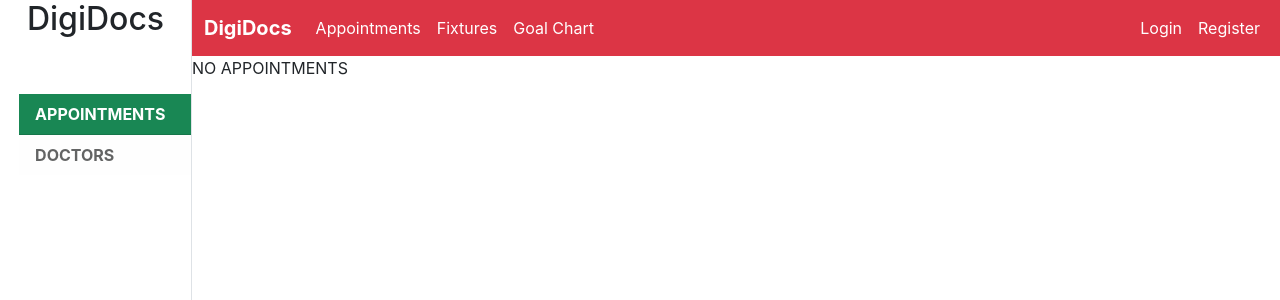
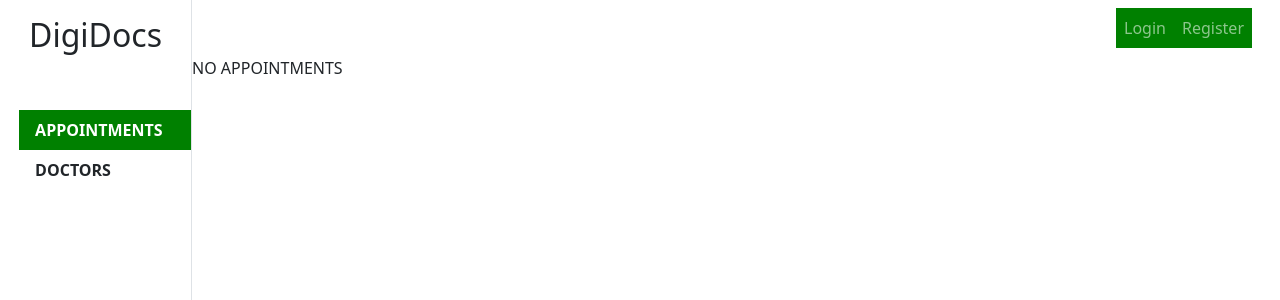
Before and after one commit to Moreneecoder/digidocs-client, a React (Create React App) app: page / in a window 1280 px wide. Shown: the top 300 px of the page. Built offline with nearby package versions, Linux system fonts and the light colour scheme.

Commit message:
Design Navbar to fit given design

```diff
--- a/src/components/SideNav.js
+++ b/src/components/SideNav.js
@@ -1,14 +1,25 @@
+import { useSelector } from 'react-redux';
+import { Link } from 'react-router-dom';
+import userAuth from '../helpers/userAuth';
 import '../styles/SideNav.css';
 
-const SideNav = () => (
-//   Sidebar
-  <div style={{ height: window.screen.availHeight }} className="SideNav border-end bg-white" id="sidebar-wrapper">
-    <h2 className="sidebar-heading pb-5 text-center">DigiDocs</h2>
-    <div style={{ width: '90%' }} className="list-group list-group-flush fw-bolder text-dark float-end">
-      <a className="list-group-item list-group-item-action list-group-item-light pl-1 py-2 text-white bg-success" href="#!">APPOINTMENTS</a>
-      <a className="list-group-item list-group-item-action list-group-item-light pl-1 py-2" href="#!">DOCTORS</a>
+const SideNav = () => {
+  const loggedIn = useSelector((state) => state.user);
+  let appointmentlink = '/login';
+
+  if (loggedIn || userAuth()) {
+    appointmentlink = '/';
+  }
+
+  return (
+    <div style={{ height: window.screen.height }} className="SideNav border-end bg-white" id="sidebar-wrapper">
+      <Link className="text-dark text-decoration-none text-center" to={appointmentlink}><h2 className="pt-3 pb-5">DigiDocs</h2></Link>
+      <div className="side-nav-links list-group list-group-flush fw-bolder float-end">
+        <Link className="text-decoration-none px-3 py-2 text-white main-bg-color" to={appointmentlink}>APPOINTMENTS</Link>
+        <Link className="text-decoration-none px-3 py-2 text-dark" to="/doctors">DOCTORS</Link>
+      </div>
     </div>
-  </div>
-);
+  );
+};
 
 export default SideNav;
--- a/src/containers/Navbar.js
+++ b/src/containers/Navbar.js
@@ -5,44 +5,34 @@ import '../styles/Navbar.css';
 
 const Navbar = () => {
   const loggedIn = useSelector((state) => state.user);
-  let appointmentlink = '/login';
-
-  if (loggedIn || userAuth()) {
-    appointmentlink = '/';
-  }
 
   return (
-    <nav className="navbar navbar-expand-lg navbar-dark bg-danger text-primary">
+    <nav className="navbar navbar-expand-lg navbar-dark text-primary">
       <div className="container-fluid">
         <Link className="navbar-brand text-white fw-bolder" to="/">DigiDocs</Link>
         <button className="navbar-toggler" type="button" data-bs-toggle="collapse" data-bs-target="#navbarSupportedContent" aria-controls="navbarSupportedContent" aria-expanded="false" aria-label="Toggle navigation">
           <span className="navbar-toggler-icon" />
         </button>
         <div className="Navbar collapse navbar-collapse" id="navbarSupportedContent">
-          <ul className="navbar-nav me-auto mb-2 mb-lg-0">
-            <li className="nav-item">
-              <Link className="nav-link active text-white" aria-current="page" to={appointmentlink}>Appointments</Link>
-            </li>
-            <li className="nav-item">
-              <Link className="nav-link text-white" to="/fixtures">Fixtures</Link>
-            </li>
-            <li className="nav-item">
-              <Link className="nav-link text-white" to="/goalchart">Goal Chart</Link>
-            </li>
-          </ul>
+          <ul className="navbar-nav me-auto mb-2 mb-lg-0" />
 
-          <ul className="navbar-nav ml-auto mb-2 mb-lg-0">
+          <ul className="navbar-nav ml-auto me-3 mb-2 mb-lg-0">
             {loggedIn || userAuth() ? (
-              <li className="nav-item">
-                <Link className="nav-link text-white" to="/logout">Logout</Link>
-              </li>
+              <>
+                <li className="nav-item">
+                  <span className="nav-link fw-bolder text-dark">UserName</span>
+                </li>
+                <li className="nav-item">
+                  <Link className="nav-link text-white main-bg-color px-3" to="/logout">Logout</Link>
+                </li>
+              </>
             ) : (
               <>
                 <li className="nav-item">
-                  <Link className="nav-link text-white" to="/login">Login</Link>
+                  <Link className="nav-link main-bg-color" to="/login">Login</Link>
                 </li>
                 <li className="nav-item">
-                  <Link className="nav-link text-white" to="/register">Register</Link>
+                  <Link className="nav-link main-bg-color" to="/register">Register</Link>
                 </li>
               </>
             )}
--- a/src/index.css
+++ b/src/index.css
@@ -1,27 +1,3 @@
-body {
-  margin: 0;
-  font-family:
-    -apple-system,
-    BlinkMacSystemFont,
-    'Segoe UI',
-    'Roboto',
-    'Oxygen',
-    'Ubuntu',
-    'Cantarell',
-    'Fira Sans',
-    'Droid Sans',
-    'Helvetica Neue',
-    sans-serif;
-  -webkit-font-smoothing: antialiased;
-  -moz-osx-font-smoothing: grayscale;
+.main-bg-color {
+  background-color: green;
 }
-
-code {
-  font-family:
-    source-code-pro,
-    Menlo,
-    Monaco,
-    Consolas,
-    'Courier New',
-    monospace;
-}
--- a/src/styles/SideNav.css
+++ b/src/styles/SideNav.css
@@ -1,3 +1,7 @@
 .SideNav {
   flex-basis: 15%;
 }
+
+.side-nav-links {
+  width: 90%;
+}
```
